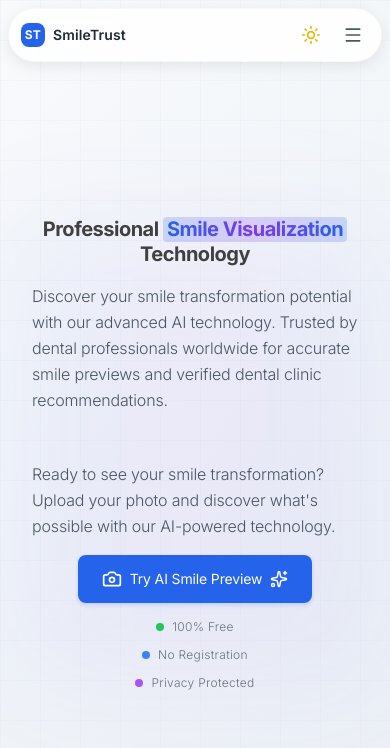
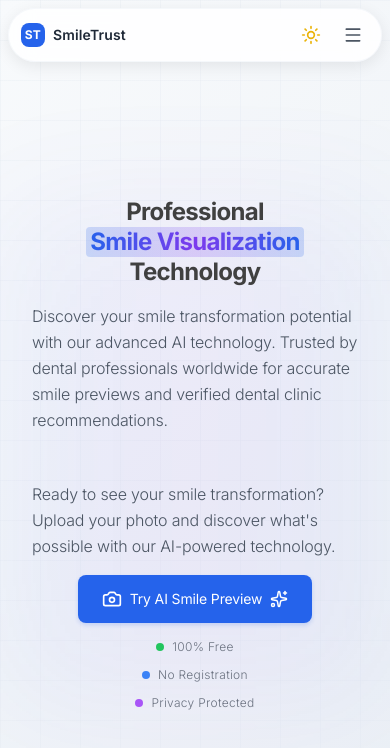
Before and after one commit to midd3v222/smiletrustfi, a Next.js app: page / in a window 390 px wide. Shown: the top 748 px of the page. Built offline with nearby package versions, Linux system fonts and the light colour scheme; no server answers.

Commit message:
feat: increase hero title size on mobile
- Change mobile hero title from text-xl to text-2xl
- Improve mobile readability and visual impact
- Better font size hierarchy for small screens

```diff
--- a/src/app/page.jsx
+++ b/src/app/page.jsx
@@ -508,7 +508,7 @@
               duration: 1,
               ease: [0.4, 0.0, 0.2, 1],
             }}
-            className="text-xl px-4 sm:text-2xl md:text-4xl lg:text-5xl font-bold text-neutral-700 dark:text-white max-w-4xl leading-tight sm:leading-relaxed lg:leading-snug text-center mx-auto"
+            className="text-2xl px-4 sm:text-3xl md:text-4xl lg:text-5xl font-bold text-neutral-700 dark:text-white max-w-4xl leading-tight sm:leading-relaxed lg:leading-snug text-center mx-auto"
           >
             Professional{" "}
             <Highlight className="text-black dark:text-white">
```
